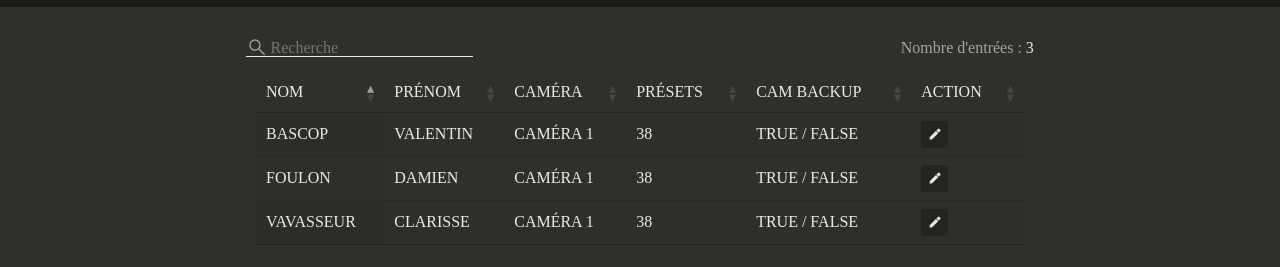
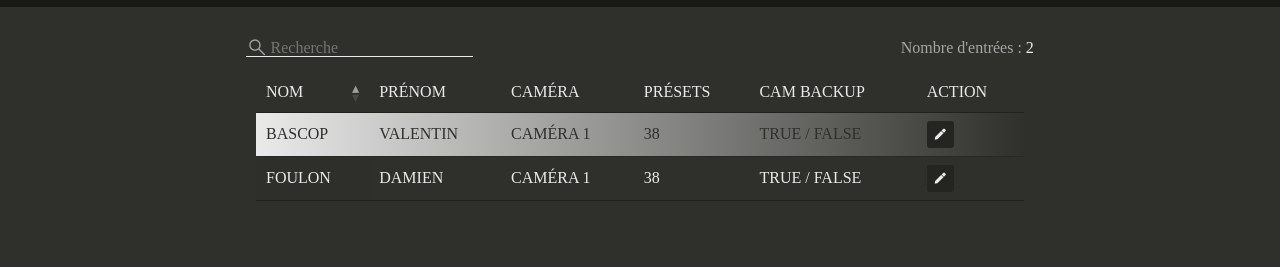
Before and after one commit to DamienFoulon/birddog, a website with bundled scripts: page index.html in a window 1280 px wide. Both pictures are taken after a click on the button 934 px from the left and 167 px from the top of the page. Shown: the part 33-300 px from the top of the page. Built offline with nearby package versions, Linux system fonts and the light colour scheme; a web font is replaced by a local one.

Commit message:
Gestion des utilisateurs

```diff
--- a/assets/css/table.css
+++ b/assets/css/table.css
@@ -48,12 +48,21 @@
 }
 
 .dataTables_wrapper > * {
-    color: var(--color-bright-grey) !important;
+    color: var(--color-bright-grey);
 }
 
 #camera_table tbody tr:hover {
     color: var(--color-dark-charcoal);
     background: linear-gradient(90deg, var(--color-bright-grey) 0%, var(--color-dark-charcoal) 100%);
+}
+
+#camera_table tbody .selected {
+    background: linear-gradient(90deg, var(--color-bright-grey) 0%, var(--color-dark-charcoal) 100%);
+}
+
+#camera_table tbody .selected > * {
+    color: var(--color-dark-charcoal);
+    box-shadow: none !important;
 }
 
 #camera_table tbody, #camera_table thead {
@@ -78,3 +87,21 @@
     color: var(--color-bright-grey);
     font-size: 11px;
 }
+
+.rec::before {
+    content: "";
+    position: relative;
+    top: 0;
+    height: 2px;
+    width: 2px;
+    background: var(--color-red);
+}
+
+.rec::after {
+    content: "";
+    position: relative;
+    top: 0;
+    height: 20px;
+    width: 20px;
+    background: var(--color-red);
+}
--- /dev/null
+++ b/assets/js/Database.js
@@ -0,0 +1,35 @@
+let Database = {
+    /* Modèle d'utilisateur
+     -- Début
+        Nom: {
+            nom: "",
+            prenom: "",
+        },
+     -- Fin
+    */
+
+    /* Exemple pour Monsieur John Doe
+        Doe: {
+            nom: "Doe",
+            prenom: "John",
+        }, <-- virgule obligatoire
+    */
+    defaultMembers: {
+        Vavasseur: {
+            nom: 'Vavasseur',
+            prenom: 'Clarisse',
+        },
+        Bascop: {
+            nom: 'Bascop',
+            prenom: 'Valentin',
+        },
+        Foulon: {
+            nom: 'Foulon',
+            prenom: 'Damien',
+        },
+    },
+
+    activeMembers: {},
+}
+
+export default Database;
--- /dev/null
+++ b/assets/js/Members.js
@@ -0,0 +1,57 @@
+import Database from "./Database.js";
+
+class Members {
+    constructor(nom, prenom) {
+        // getters
+        this.getName = function () {
+            return nom;
+        };
+        this.getFirstName = function () {
+            return prenom;
+        };
+        // setters
+        this.setName = function (newNom) {
+            nom = nom;
+        };
+        this.setFirstName = function (newPrenom) {
+            prenom = prenom; S;
+        };
+
+        // methods
+        this.getFullName = function () {
+            return `${this.getFirstName()} ${this.getName()}`;
+        };
+
+        this.addActiveMember = function () {
+            Database.activeMembers[this.getFullName()] = {
+                nom: this.getName(),
+                prenom: this.getFirstName(),
+            };
+            console.log(Database.activeMembers);
+            for (const member in Database.activeMembers) {
+                if (!$(`#camera_table tbody #${Database.activeMembers[member].nom,Database.activeMembers[member].prenom}`).length) {
+                    $('#camera_table tbody')
+                        .append(`<tr id="${Database.activeMembers[member].nom,Database.activeMembers[member].prenom}">
+                                    <td class="first_name">
+                                        <div class="rec"></div>
+                                        ${Database.activeMembers[member].nom}
+                                    </td>
+                                    <td>${Database.activeMembers[member].prenom}</td>
+                                    <td>Caméra 1</td>
+                                    <td>38</td>
+                                    <td>true / false</td>
+                                    <td><button class="edit-button"><i class="icon-edit"></i></button></td>
+                                </tr>`);
+                }
+            }
+        };
+
+        this.removeActiveMember = function () {
+            delete Database.activeMembers[this.getFullName()];
+            console.log(Database.activeMembers);
+            $(`#camera_table tbody #${this.getName(),this.getFirstName()}`).remove();
+        };
+    }
+}
+
+export default Members
--- /dev/null
+++ b/assets/js/database.json
@@ -0,0 +1,3 @@
+{
+    "Test": "Test"
+}
--- a/assets/js/datatables.js
+++ b/assets/js/datatables.js
@@ -7,6 +7,11 @@ $(document).ready( function () {
 		info: false,
 		// Hide the navigation buttons
 		paging: false,
+		// Allow sorting on the first column only
+		columnDefs: [
+			{ orderable: true, targets: 0 },
+			{ orderable: false, targets: '_all' }
+		],
 	});
 	// push the search bar into table-controller
 	$('.dataTables_filter').appendTo('.table-controller');
@@ -17,3 +22,9 @@ $(document).ready( function () {
 	// push the entry counter into table-controller
 	$('.table-controller').append(`<div class="entry_counter"><p>Nombre d'entrées : <span>${table.data().length}</span></p></div>`);
 });
+
+// Toggle selected class on row click and add the rec icon close to the first name
+$('#camera_table tbody').on('click', 'tr', function () {
+	$(this).toggleClass('selected');
+	$(this).find('td:first-child').toggleClass('rec');
+});
--- /dev/null
+++ b/assets/js/index.js
@@ -0,0 +1,11 @@
+import Members from "./Members.js";
+import Database from "./Database.js";
+
+const member1 = new Members("Foulon", "Damien");
+const member2 = new Members("Vavasseur", "Clarisse");
+const member3 = new Members("Bascop", "Valentin");
+
+member1.addActiveMember();
+member2.addActiveMember();
+member3.addActiveMember();
+member2.removeActiveMember();
--- a/index.html
+++ b/index.html
@@ -36,33 +36,11 @@
                 </tr>
             </thead>
             <tbody>
-                <tr>
-                    <td class="first_name">Foulon</td>
-                    <td>Damien</td>
-                    <td>Caméra 1</td>
-                    <td>38</td>
-                    <td>true / false</td>
-                    <td><button class="edit-button"><i class="icon-edit"></i></button></td>
-                </tr>
-                <tr>
-                    <td class="first_name">Bascop</td>
-                    <td>Valentin</td>
-                    <td>Caméra 1</td>
-                    <td>38</td>
-                    <td>true / false</td>
-                    <td><button class="edit-button"><i class="icon-edit"></i></button></td>
-                </tr>
-                <tr>
-                    <td class="first_name">Vavasseur</td>
-                    <td>Clarisse</td>
-                    <td>Caméra 1</td>
-                    <td>38</td>
-                    <td>true / false</td>
-                    <td><button class="edit-button"><i class="icon-edit"></i></button></td>
-                </tr>
+
             </tbody>
         </table>
     </div>
     <script src="./assets/js/datatables.js"></script>
+    <script type="module" src="./assets/js/index.js"></script>
 </body>
 </html>
```
Also changed, not shown: package.json (added, +24 -0 lines), 2 other files.
